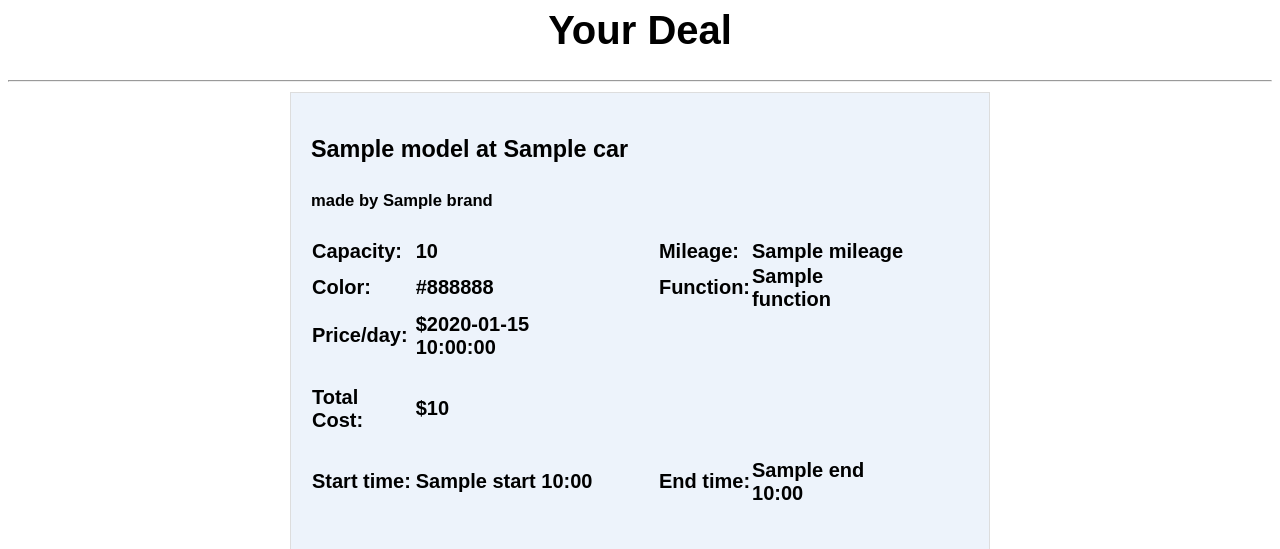
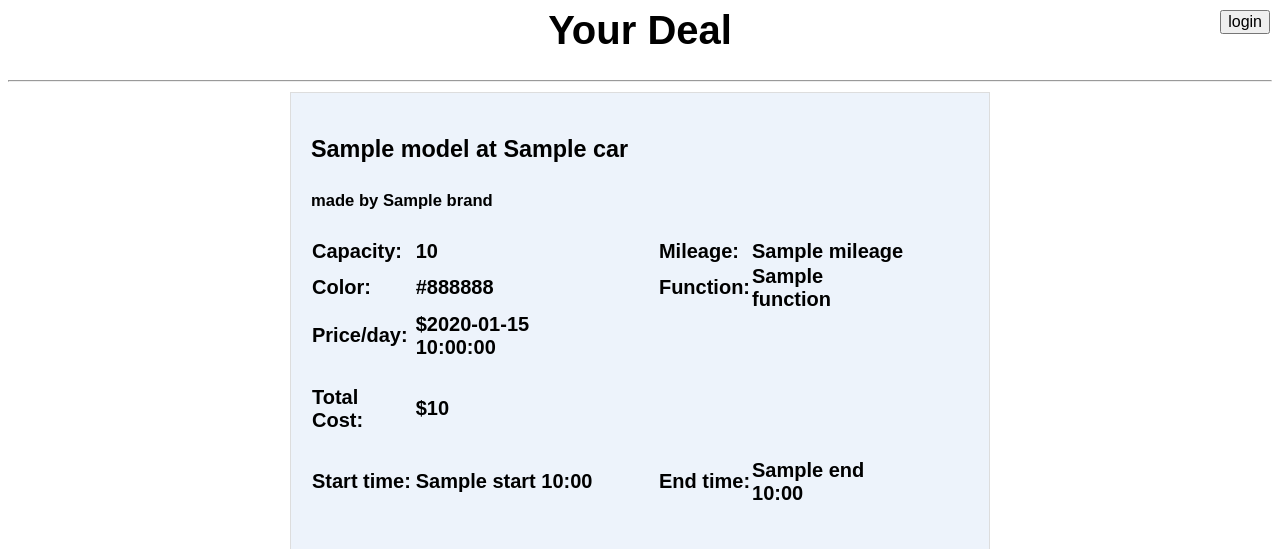
Before and after one commit to ZaneXiao1/COMS4111-proj1-CarRenting, a Flask app: template templates/book.html in a window 1280 px wide. Shown: the top 549 px of the page. Run offline with Flask 3, Linux system fonts and the light colour scheme; the template is opened without the code that fills it: most values are stand-ins (such as "Sample title", 1, 10 or a date in 2020); lists and menus that the app fills with data are empty; parts of the project's set-up code (start-up, migrations or seed data) failed here and were passed over.

Commit message:
reserve, logout butten

```diff
--- a/server.py
+++ b/server.py
@@ -307,8 +307,8 @@ def book(car_id):
 
 @app.route('/bookConfirmed/<string:car_id>', methods=['POST'])
 def book_confirm(car_id):
-    user_id = session.get('user_id')
-    if user_id == None:
+    user_email = session.get('user_login')
+    if user_email == None:
         return redirect('/login')
     start = request.form.get('start')
     end = request.form.get('end')
@@ -329,12 +329,17 @@ def book_confirm(car_id):
     cursor = g.conn.execute(text("SELECT count(*) FROM reservation R WHERE R.car_id=(:car_id) AND NOT (R.start_time>(:end) OR R.end_time<(:start))"), params)
     rows = cursor.fetchall()
     cursor.close()
-    print("rows[][]", rows[0][0])
     if rows[0][0] > 0:
         return render_template('error.html', message="That car is already booked for that period. Please search again for other cars.")
 
     params["car_id"] = car_id
-    params["user_id"] = "Z9JH1D5" # for test
+
+    cursor = g.conn.execute(text("SELECT user_id FROM customer CU WHERE CU.email='"+user_email+"'"))
+    rows = cursor.fetchall()
+    cursor.close()
+    if len(rows) == 0:
+        return redirect('/logout')
+    params["user_id"] = rows[0][0] # for test
 
     id_start = time_split[0][-2:] + time_split[1]+"0000"
     id_end = time_split[0][-2:] + time_split[1]+"9999"
--- a/templates/book.html
+++ b/templates/book.html
@@ -4,8 +4,6 @@
     body{
       font-size: 15pt;
       font-family: arial;
-
-
     }
     table {
       font-size: 15pt;
@@ -23,10 +21,30 @@
       margin: auto;
     }
     .option_area{text-align:left; display:inline-block;}
+    .login {
+      position: absolute;
+      top: 10px;
+      right: 10px;
+    }
   </style>
 
 
 <body>
+  <div class="login">
+    {% if session.get('user_login') %}
+    <form action="/">
+      <input type="submit" value="account" style="font-size:12pt;">
+    </form>
+    <form action="/">
+      <input type="submit" value="logout" style="font-size:12pt;">
+    </form>
+    {% else %}
+    <form action="/login">
+      <input type="submit" value="login" style="font-size:12pt;">
+    {% endif %}
+    </form>
+  </div>
+
   <div style="text-align: center;">
       <h1>Your Deal</h1>
     <hr>
```
Also changed, not shown: templates/index.html (+7 -2 lines), templates/search.html (+6 -2 lines).
